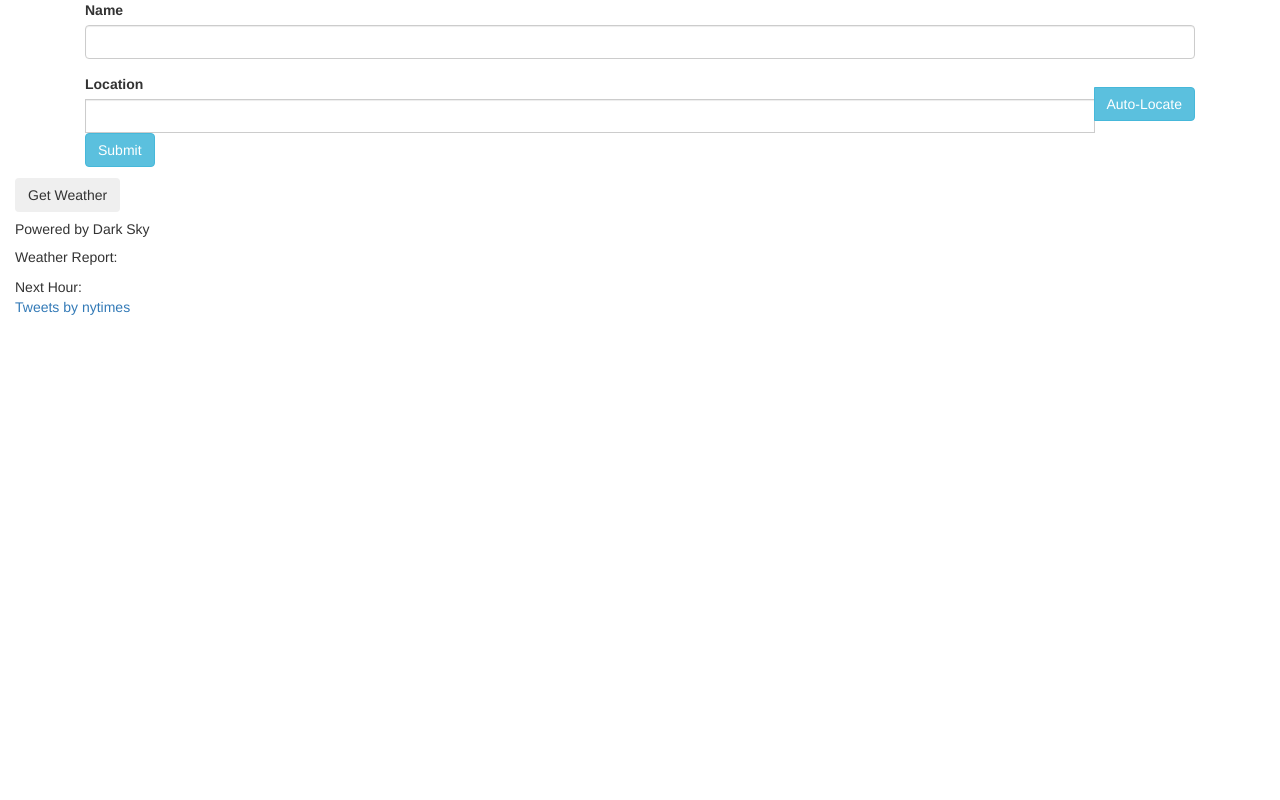
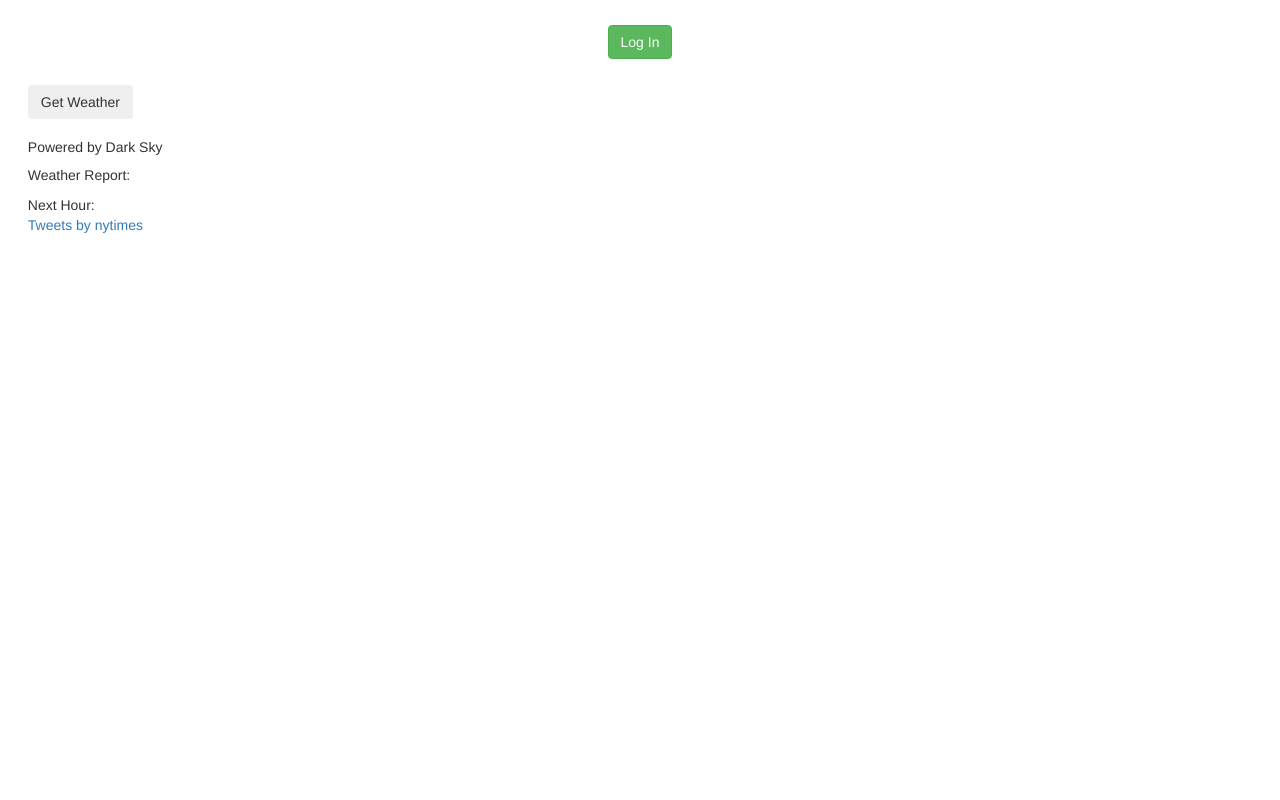
Before and after one commit to mchlltt/Your-Today-Dashboard, a PHP site: page / in a window 1280 px wide. Run offline with PHP 8.4, Linux system fonts and the light colour scheme; some libraries are stand-ins or nearby versions.

Commit message:
Get/set Firebase data, get weather with dynamic location, add ability to change input

```diff
--- a/assets/css/style.css
+++ b/assets/css/style.css
@@ -1,4 +1,27 @@
 body {
 	min-height: 100vh;
 	width: 100%;
+	padding: 1%;
 }
+
+.form {
+	width: 50%;
+	display: none;
+}
+
+.welcome {
+	display: none;
+	text-align: center;
+}
+
+.input-group {
+	width: 100%;
+}
+
+.btn {
+	margin: 1% auto;
+}
+
+.change {
+	display: none;
+}
--- a/assets/javascript/firebase.js
+++ /dev/null
@@ -1,34 +0,0 @@
-$(document).ready(function() {
-
-    var config = {
-        apiKey: "AIzaSyDCO42TtlK2h-MzIpVt1qGGQR-AmpwQVS0",
-        authDomain: "your-today-dashboard.firebaseapp.com",
-        databaseURL: "https://your-today-dashboard.firebaseio.com",
-        storageBucket: "your-today-dashboard.appspot.com",
-        messagingSenderId: "840765761710"
-    };
-    firebase.initializeApp(config);
-
-    var database = firebase.database();
-
-    var name;
-
-    var users = database.ref('users');
-
-    $('#submit-button').on('click', function() {
-        name = $('#username').val();
-        users.child(name).once('value', function(snapshot) {
-            if (snapshot.exists()) {
-                console.log(snapshot);
-            } else {
-                var obj = {};
-                obj[name] = {
-                    name: name
-                };
-                users.update(obj);
-            }
-            $('#username').val('');
-        });
-    });
-
-});
--- a/assets/javascript/news.js
+++ b/assets/javascript/news.js
@@ -5,7 +5,7 @@ $(document).ready(function () {
         url: qurl2,
         method: 'GET'
     }).done(function (data) {
-        console.log(data);
+        // console.log(data);
         for (var i = 0; i < 3; i++) {
             var d = $('<div class="well col-md-4 col-sm-4 col-xs-4">');
             var a = $('<h3>').html(data.articles[i].title);
--- a/assets/javascript/user.js
+++ b/assets/javascript/user.js
@@ -1,93 +1,77 @@
 $(document).ready(function() {
 
-    // Function for use when determining whether to display the form asking for user info.
+    // Configure and initialize Firebase.
+    var config = {
+        apiKey: "AIzaSyDCO42TtlK2h-MzIpVt1qGGQR-AmpwQVS0",
+        authDomain: "your-today-dashboard.firebaseapp.com",
+        databaseURL: "https://your-today-dashboard.firebaseio.com",
+        storageBucket: "your-today-dashboard.appspot.com",
+        messagingSenderId: "840765761710"
+    };
+    firebase.initializeApp(config);
+
+    // Assign the Firebase database to a variable.
+    var database = firebase.database();
+
+    // Assign sub-level of the databse to variables.
+    var users = database.ref('users');
+    var displayNames = database.ref('displayNames');
+    var locations = database.ref('locations');
+
+    // Initialize variables that will be written to or read from Firebase.
+    var displayName;
+    var location;
+    var lat;
+    var long;
+
+    // *** Hard-coded test username. This will have been received through log-in process.
+    var username = 'mchlltt';
+
+    // Fake-simulating logging in.
+    // This event listener will be replaced with what actually happens when you log in successfully.
+    $('#login-button').on('click', function() {
+
+        $('#login-button').hide();
+        // Check whether you need to show the form.
+        $.when(isUserInfoNeeded()).done(showForm);
+
+        // Don't refresh.
+        return false;
+    });
+
+    // Check whether we have the form inputs already.
     isUserInfoNeeded = function() {
-        var nameLocal = localStorage.getItem('name');
-        var latLocal = localStorage.getItem('lat');
-        var longLocal = localStorage.getItem('long');
+        // Check if a display name is already known for this username.
+        displayNames.child(username).once('value', function(snapshot) {
+            if (snapshot.exists()) {
+                displayName = snapshot.val().displayName;
+                $('#displayName').val(displayName);
+            }
+        });
 
-        // This is broken. need to find the right way to determine if a key is set in localStorage.
-        // if (nameLocal.length > 0 && latLocal.length > 0 && longLocal.length > 0) {
-        //     return false;
-        // } else {
-        return true;
-        // }
+        // Check if a location is already known for this username.
+        return locations.child(username).once('value',function(snapshot) {
+            if (snapshot.exists()) {
+                location = snapshot.val().location;
+                $('#location').val(location);
+            }
+        });
     };
 
-    // Determine whether to display the form.
-    hideForm = function() {
-        if (isUserInfoNeeded()) {
-            $('form').show();
+    // If we found that we have a display name and location already, hide the form.
+    showForm = function() {
+        if (displayName === undefined || location === undefined) {
+            $('.form').show();
         } else {
-            $('form').hide();
+            $('.welcome').show();
+            $('.change').show();
         }
     };
 
-    // Check on pageload.
-    hideForm();
-
-    // Initialize user variables.
-    var name;
-    var rawAddress;
-    var lat;
-    var long;
-
-    // This variable indicates whether the address was input manually by the user and needs to be geocoded.
-    // It is true by default.
-    var inputAddress = true;
-
-    // It is also true if the user has typed in the location box.
-    $('#location').on('keyup', function() {
-        inputAddress = true;
-    });
-
-    // Get input from input boxes.
-    $('#submit-button').on('click', function() {
-
-        // Get name input.
-        name = $('#username').val();
-        localStorage.setItem('name', name);
-
-        // If the address was not automatically collected by the browser, geocode it.
-        if (inputAddress) {
-
-            // User's raw address.
-            rawAddress = $('#location').val();
-            localStorage.setItem('rawAddress', rawAddress);
-
-            // Initialize geocoder.
-            var geocoder = new google.maps.Geocoder();
-
-            // Geocode raw address input.
-            geocoder.geocode({
-                'address': rawAddress
-            }, function(results, status) {
-                if (status == google.maps.GeocoderStatus.OK) {
-                    // Save latitude and longitude.
-                    lat = results[0].geometry.location.lat();
-                    long = results[0].geometry.location.lng();
-
-                    localStorage.setItem('lat', lat);
-                    localStorage.setItem('long', long);
-
-                } else {
-                    // Log error code. We'll need to have an error display for the user but this works for now.
-                    $('#form-submit-message').text("Geocode was not successful for the following reason: " + status);
-                }
-            });
-        } else {
-            localStorage.setItem('lat', lat);
-            localStorage.setItem('long', long);
-        }
-
-        // Clear form.
-        $('#location').val('');
-
-        // Indicate success.
-        $('#form-submit-message').text('Sucess!');
-
-        // Don't refresh.
-        return false;
+    $('#change-button').on('click', function() {
+        $('.form').show();
+        $('.welcome').hide();
+        $('.change').hide();
     });
 
     // Get location from 'Auto-Locate' button.
@@ -96,29 +80,116 @@ $(document).ready(function() {
             // Hand the results to savePosition.
             navigator.geolocation.getCurrentPosition(savePosition, positionError);
         } else {
-            // Very basic error handling for now.
-            $('#form-submit-message').text('Error getting address.');
+            // Very basic error handling for now. Indicates browser incompatibility.
+            console.log('Geolocation not possible.');
         }
 
         // Don't refresh.
         return false;
     });
 
+    // If auto-locate is successful, write it to the location input..
     savePosition = function(position) {
-        // Save results of geolocation.
         lat = position.coords.latitude;
         long = position.coords.longitude;
 
-        // Write the truncated coordinates to the location input to show the user that it was completed successfully.
+        // Write the truncated coordinates to the location input.
         $('#location').val(lat.toFixed(3) + ',' + long.toFixed(3));
-
-        // Tell the program not to geocode ('#location').val() since we already have the full coordinates saved to lat and long.
-        // This will be overwritten back to true if the user types in the location box.
-        inputAddress = false;
     };
 
+    // If auto-locate fails, display error text.
     positionError = function() {
         $('#form-submit-message').text('Error getting address.');
     };
 
+
+    // When the form is submitted with the display name and location,
+    $('#submit-button').on('click', function() {
+        // Get contents of displayName input.
+        displayName = $('#displayName').val();
+
+        // Verify that a name was input before sending it to Firebase.
+        if (displayName.length > 0) {
+            var displayNameObj = {};
+            displayNameObj[username] = {
+                displayName: displayName
+            };
+            displayNames.update(displayNameObj);
+        }
+
+        // Get contents of location input.
+        location = $('#location').val();
+
+        // Verify that a location was input before geocoding & sending it to Firebase.
+        if (location.length > 0) {
+            // Initialize geocoder.
+            var geocoder = new google.maps.Geocoder();
+
+            // Geocode location input.
+            geocoder.geocode({
+                'address': location
+            }, function(results, status) {
+                // If geocoding was successful,
+                if (status == google.maps.GeocoderStatus.OK) {
+                    // Save latitude and longitude.
+                    lat = results[0].geometry.location.lat();
+                    long = results[0].geometry.location.lng();
+
+                    // Write location and lat/long to Firebase.
+                    var locationObj = {};
+                    locationObj[username] = {
+                        location: location,
+                        lat: lat,
+                        long: long
+                    };
+                    locations.update(locationObj);
+
+                    // Hide form and show change button only if geocoding was successful.
+                    $('.form').hide();
+                    $('.welcome').show();
+                    $('.change').show();
+
+                    // Display success message.
+                    console.log('Name and location set!');
+
+                } else {
+                    // Display a basic error code. Need better handling but this works for now.
+                    console.log("Geocode was not successful for the following reason: " + status);
+                }
+            });
+        }
+
+        return false;
+    });
+
+
+    // Listen for changes in name.
+    displayNames.on('value', function(snapshot) {
+        displayName = snapshot.child(username).val().displayName;
+        $('#hello').text('Hello ' + displayName + '!');
+    });
+
+
+    // Listen for changes in location.
+    locations.on('value', function(snapshot) {
+        lat = snapshot.child(username).val().lat;
+        long = snapshot.child(username).val().long;
+    });
+
+    // Fetch weather.
+    $('#weather-button').on('click', function() {
+        var apiKey = '0b3cbdf73e99584a55eddd1b6bd851f6';
+        var url = 'https://api.forecast.io/forecast/';
+
+        $.getJSON(url + apiKey + "/" + lat + "," + long + "?callback=?", function(data) {
+            // console.log(data);
+            $('#weather').html('The temperature: ' + data.currently.temperature + ' degrees');
+            $('#summary').html(data.currently.summary);
+        });
+        //https://api.forecast.io/forecast/0b3cbdf73e99584a55eddd1b6bd851f6
+
+        return false;
+
+    });
+
 });
--- a/assets/javascript/weather.js
+++ b/assets/javascript/weather.js
@@ -1,24 +1,24 @@
-$(document).ready(function() {
+// $(document).ready(function() {
 
-    $('#weather-button').on('click', function() {
-        // HARD CODED TO RETURN CHICAGO AS LOCATION OF DATA
-        var apiKey = '0b3cbdf73e99584a55eddd1b6bd851f6';
-        var url = 'https://api.forecast.io/forecast/';
-        var lati = "41.8781";
-        var longi = "-87.6298";
-        var data;
+//     $('#weather-button').on('click', function() {
+//         // HARD CODED TO RETURN CHICAGO AS LOCATION OF DATA
+//         var apiKey = '0b3cbdf73e99584a55eddd1b6bd851f6';
+//         var url = 'https://api.forecast.io/forecast/';
+//         var lati = firebase.database.ref('locations').child(username).lat;
+//         var longi = firebase.database.ref('locations').child(username).long;
+//         var data;
 
-        //https://api.forecast.io/forecast/0b3cbdf73e99584a55eddd1b6bd851f6
+//         //https://api.forecast.io/forecast/0b3cbdf73e99584a55eddd1b6bd851f6
 
-        $.getJSON(url + apiKey + "/" + lati + "," + longi + "?callback=?", function(data) {
-            console.log(data);
-            $('#weather').html('The temperature in Chicago: ' + data.currently.temperature + ' degrees');
-            $('#summary').html(data.currently.summary);
+//         $.getJSON(url + apiKey + "/" + lati + "," + longi + "?callback=?", function(data) {
+//             console.log(data);
+//             $('#weather').html('The temperature in Chicago: ' + data.currently.temperature + ' degrees');
+//             $('#summary').html(data.currently.summary);
 
-            console.log("Summary ", data.currently.summary);
+//             console.log("Summary ", data.currently.summary);
 
-        });
-    });
+//         });
+//     });
 
 
-});
+// });
--- a/index.html
+++ b/index.html
@@ -7,32 +7,49 @@
     <script src="https://code.jquery.com/jquery-3.1.1.min.js"></script>
     <script src="https://maps.googleapis.com/maps/api/js?key=AIzaSyB-OvY8uwgdrNLTUgJ1VoTpyowRQ3o75LU"></script>
     <link href="https://maxcdn.bootstrapcdn.com/bootswatch/3.3.7/flatly/bootstrap.min.css" rel="stylesheet">
+    <link href="assets/css/style.css" rel="stylesheet">
     <script async src="https://platform.twitter.com/widgets.js" charset="utf-8"></script>
     <script src="https://www.gstatic.com/firebasejs/3.6.1/firebase.js"></script>
     <script src="assets/javascript/user.js"></script>
     <script src="assets/javascript/news.js"></script>
     <script src="assets/javascript/weather.js"></script>
-    <script src="assets/javascript/firebase.js"></script>
 </head>
 
 <body>
+    <div class="row">
+        <div class="col-xs-12 center-block">
+            <button class="btn btn-success center-block" id="login-button" type="submit">Log In</button>
+        </div>
+    </div>
     <div class="container row center-block">
         <div class="col-xs-12">
-            <form>
+            <form class="center-block form">
                 <div class="form-group">
-                    <label for="username">Name</label>
-                    <input type="text" id="username" class="form-control">
+                    <label for="displayName">Your Name</label>
+                    <input type="text" id="displayName" class="form-control">
                 </div>
                 <div class="input-group">
                     <label for="location">Location</label>
-                    <input type="text" id="location" class="form-control pull-left">
-                    <span class="input-group-btn">
-                    	<button id="auto-locate" class="btn btn-info">Auto-Locate</button>
-                    </span>
+                    <div class="input-group">
+                        <input type="text" id="location" class="form-control pull-left">
+                        <span class="input-group-btn">
+                    	   <button id="auto-locate" class="btn btn-info">Auto-Locate</button>
+                        </span>
+                    </div>
                 </div>
                 <button type="submit" id="submit-button" class="btn btn-info">Submit</button>
                 <p id="form-submit-message"></p>
             </form>
+        </div>
+    </div>
+    <div class="row welcome">
+        <div class="col-xs-12">
+            <h2 id="hello"></h2>
+        </div>
+    </div>
+    <div class="row change">
+        <div class="col-xs-12">
+            <button class="btn btn-info center-block" id="change-button">Change name or location.</button>
         </div>
     </div>
     <div class="container row">
@@ -40,7 +57,7 @@
     </div>
     <div class="container row">
         <div class="col-xs-12">
-            <button id="weather-button" class="btn">Get Weather</button>
+            <button id="weather-button" class="btn" type="submit">Get Weather</button>
             <h5>Powered by Dark Sky</h5>
             <p id="weather">Weather Report:</p>
             <div class="weatherReport">Next Hour: <span id="summary"></span></div>
```
